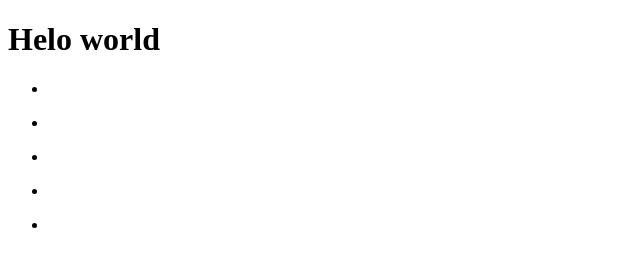
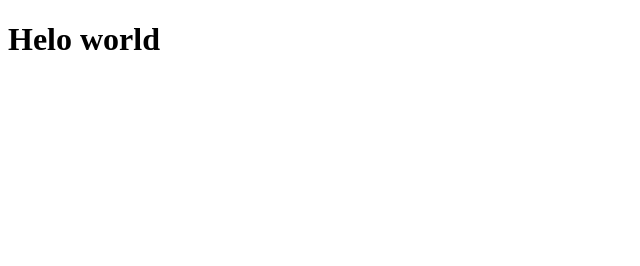
Before and after one commit to OliverStancik/WEB-2.C, a plain HTML site: page index.html in a window 1280 px wide. Shown: the full height of the page, 0-640 px from the left. Drawn offline with Linux system fonts and the light colour scheme.

Commit message:
header uprava

```diff
--- a/index.html
+++ b/index.html
@@ -8,22 +8,7 @@
 </head>
 <body>
     <h1>Helo world</h1>
-    <nav>
-        <ul>
-            <li></li>
-        </ul>
-        <ul>
-            <li></li>
-        </ul>
-        <ul>
-            <li></li>
-        </ul>
-        <ul>
-            <li></li>
-        </ul>
-        <ul>
-            <li></li>
-        </ul>
-    </nav>
+    <header><img src=""></header>
+
 </body>
 </html>
```
